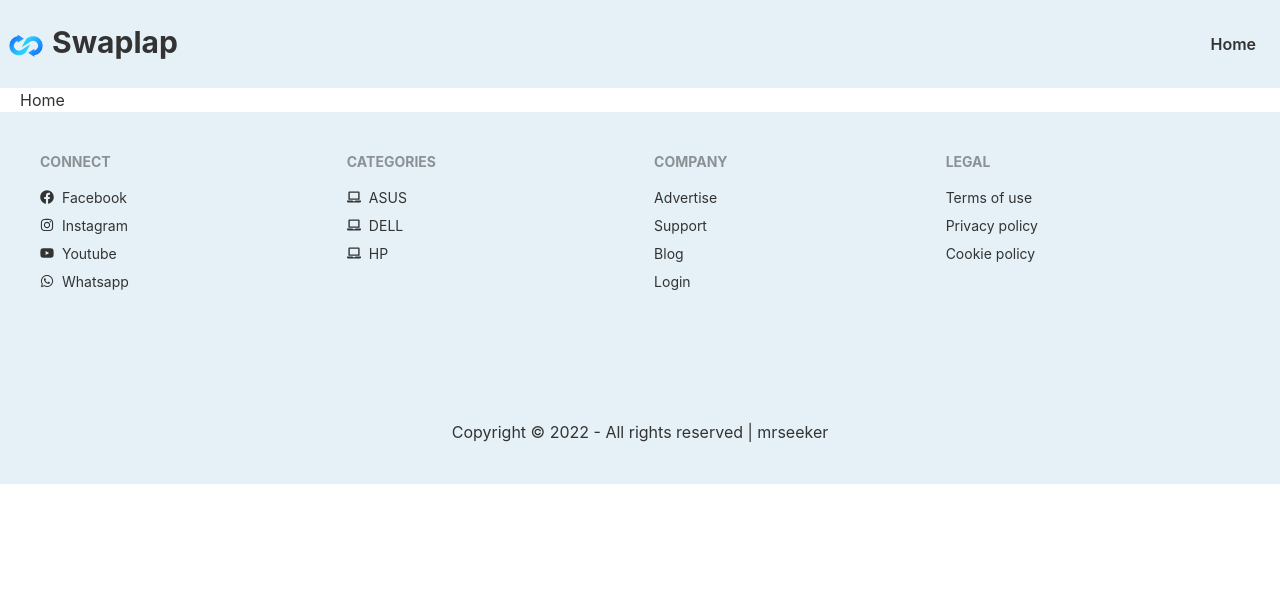
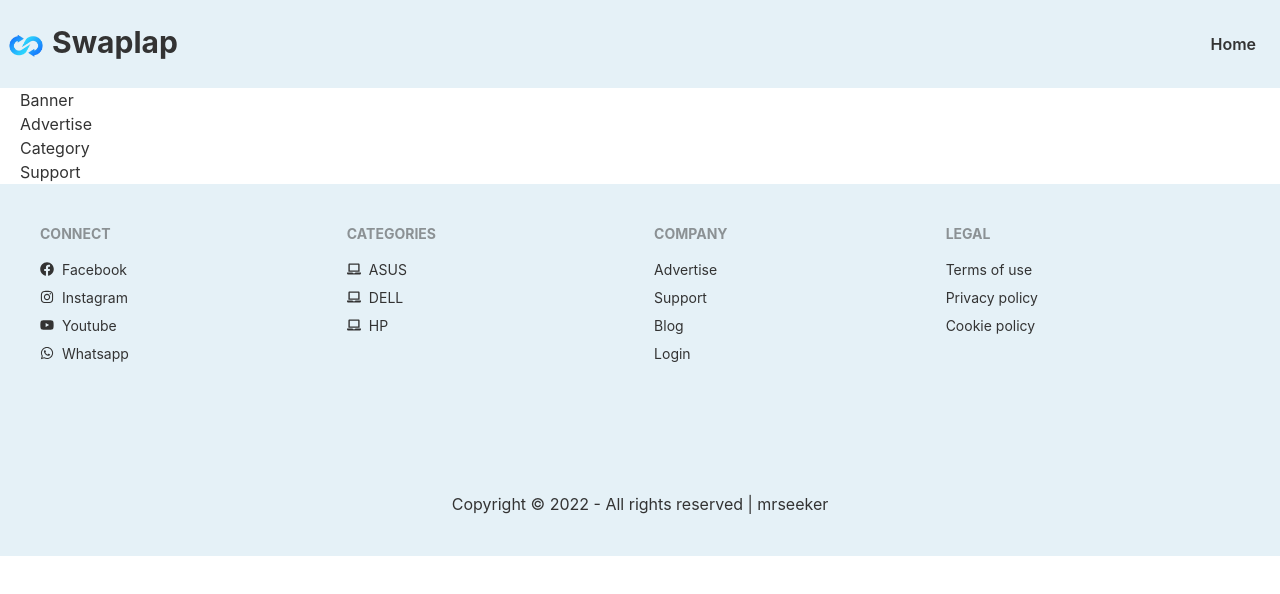
Before and after one commit to mrseeker53/swaplap-client, a React (Create React App) app: page / in a window 1280 px wide. Shown: the top 594 px of the page. Built offline with nearby package versions, Linux system fonts and the light colour scheme.

Commit message:
Create Home page structure

```diff
--- /dev/null
+++ b/src/Pages/Home/Advertise/Advertise.js
@@ -0,0 +1,11 @@
+import React from 'react';
+
+const Advertise = () => {
+    return (
+        <div>
+            <h2>Advertise</h2>
+        </div>
+    );
+};
+
+export default Advertise;
--- /dev/null
+++ b/src/Pages/Home/Banner/Banner.js
@@ -0,0 +1,11 @@
+import React from 'react';
+
+const Banner = () => {
+    return (
+        <div>
+            <h2>Banner</h2>
+        </div>
+    );
+};
+
+export default Banner;
--- /dev/null
+++ b/src/Pages/Home/Category/Category.js
@@ -0,0 +1,11 @@
+import React from 'react';
+
+const Category = () => {
+    return (
+        <div>
+            <h2>Category</h2>
+        </div>
+    );
+};
+
+export default Category;
--- a/src/Pages/Home/Home/Home.js
+++ b/src/Pages/Home/Home/Home.js
@@ -1,5 +1,9 @@
 import React from 'react';
 import useTitle from '../../../hooks/useTitle';
+import Advertise from '../Advertise/Advertise';
+import Banner from '../Banner/Banner';
+import Category from '../Category/Category';
+import Support from '../Support/Support';
 
 const Home = () => {
     // Dynamic title using hook
@@ -7,7 +11,10 @@
 
     return (
         <div className='mx-5'>
-            <h2>Home</h2>
+            <Banner></Banner>
+            <Advertise></Advertise>
+            <Category></Category>
+            <Support></Support>
         </div>
     );
 };
--- /dev/null
+++ b/src/Pages/Home/Support/Support.js
@@ -0,0 +1,11 @@
+import React from 'react';
+
+const Support = () => {
+    return (
+        <div>
+            <h2>Support</h2>
+        </div>
+    );
+};
+
+export default Support;
--- a/src/hooks/useTitle.js
+++ b/src/hooks/useTitle.js
@@ -6,7 +6,7 @@
     useEffect(() => {
         // Change the title in the html dynamically
         document.title = `${title} - Swaplap`;
-    }, [])
+    }, [title])
 };
 
 // Export useTitle by default
```
